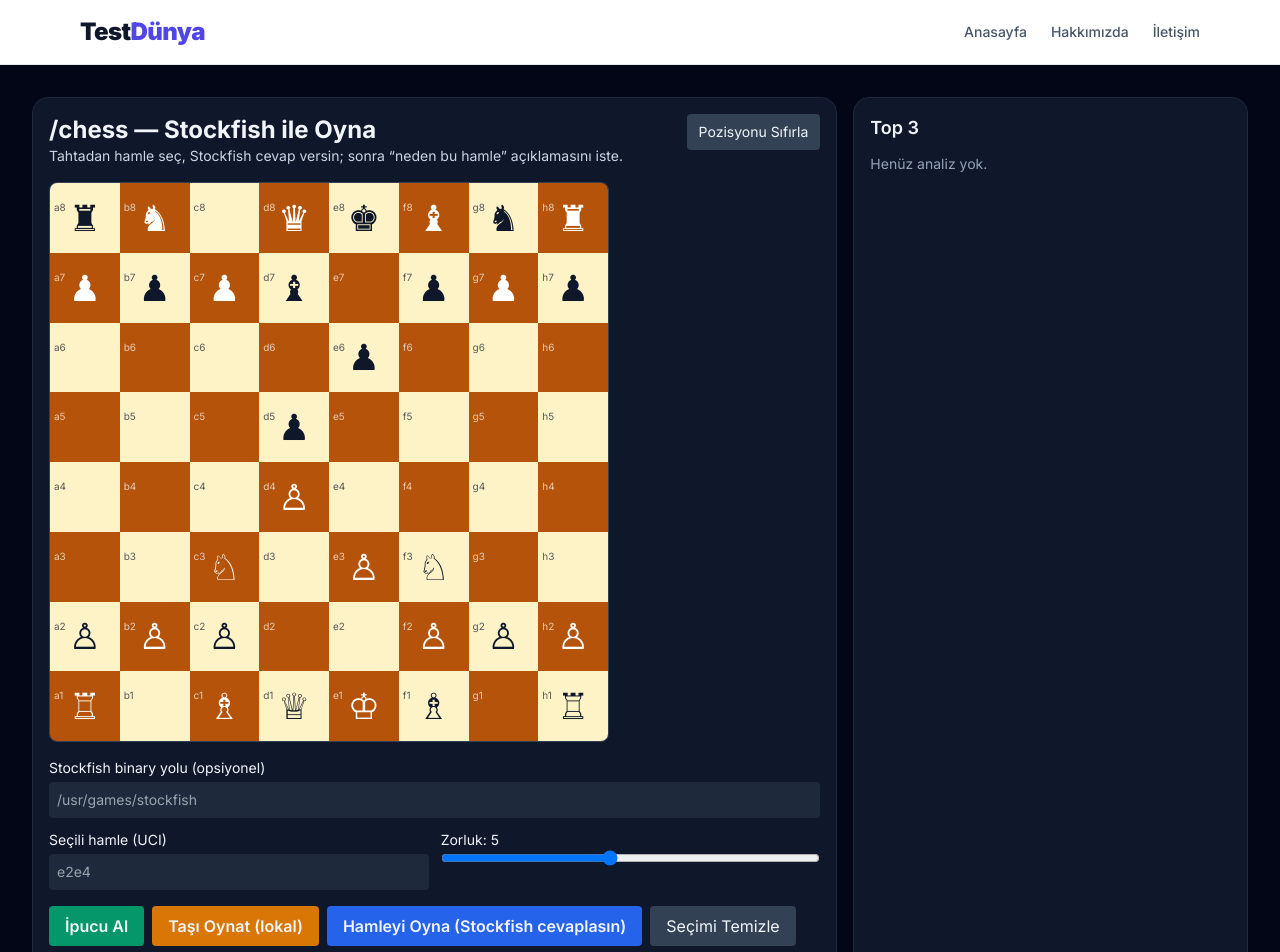
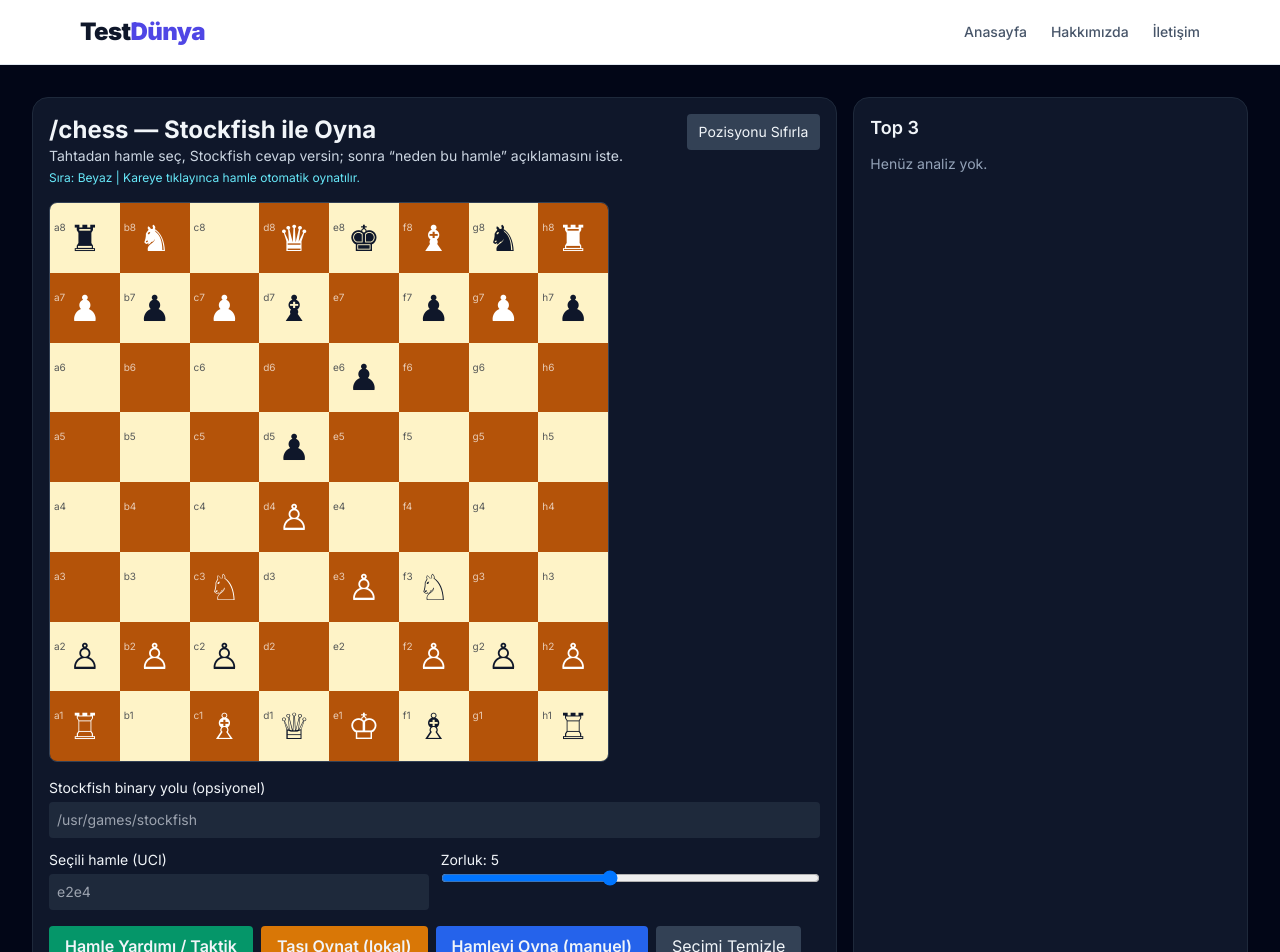
Before and after one commit to kuarkcoin/testdunya, a Next.js app: page /chess in a window 1280 px wide. Shown: the top 952 px of the page. Built offline with nearby package versions, Linux system fonts and the light colour scheme.

Commit message:
Make chess clicks auto-play moves and improve in-game coaching controls

```diff
--- a/components/chess/ChessTutor.tsx
+++ b/components/chess/ChessTutor.tsx
@@ -65,6 +65,7 @@ export default function ChessTutor() {
   const best = top3[0];
 
   const onSquareClick = (square: string) => {
+    if (loading) return;
     setError('');
     setCustomMove('');
 
@@ -94,6 +95,8 @@ export default function ChessTutor() {
     }
 
     setSelectedTo(square);
+    const autoMove = `${selectedFrom}${square}`;
+    void playVsStockfish(autoMove);
   };
 
   const clearSelection = () => {
@@ -130,8 +133,9 @@ export default function ChessTutor() {
     }
   };
 
-  const playVsStockfish = async () => {
-    const move = currentMove;
+  const playVsStockfish = async (forcedMove?: string) => {
+    if (loading) return;
+    const move = (forcedMove || currentMove).trim();
     if (!move || move.length < 4) {
       setError('Önce hamle seçin veya UCI girin (örn: e2e4).');
       return;
@@ -179,6 +183,7 @@ export default function ChessTutor() {
             <div>
               <h1 className="text-2xl font-bold">/chess — Stockfish ile Oyna</h1>
               <p className="text-sm text-slate-300">Tahtadan hamle seç, Stockfish cevap versin; sonra “neden bu hamle” açıklamasını iste.</p>
+              <p className="text-xs text-cyan-300 mt-1">Sıra: {sideToMove === 'w' ? 'Beyaz' : 'Siyah'} | Kareye tıklayınca hamle otomatik oynatılır.</p>
             </div>
             <button onClick={() => setFen(START_FEN)} className="rounded bg-slate-700 px-3 py-2 text-sm">Pozisyonu Sıfırla</button>
           </div>
@@ -220,7 +225,7 @@ export default function ChessTutor() {
           </div>
 
           <div className="flex flex-wrap gap-2">
-            <button disabled={loading} onClick={fetchHint} className="rounded bg-emerald-600 px-4 py-2 font-semibold">İpucu Al</button>
+            <button disabled={loading} onClick={fetchHint} className="rounded bg-emerald-600 px-4 py-2 font-semibold">Hamle Yardımı / Taktik</button>
             <button
               disabled={loading}
               onClick={() => {
@@ -237,7 +242,7 @@ export default function ChessTutor() {
             >
               Taşı Oynat (lokal)
             </button>
-            <button disabled={loading} onClick={playVsStockfish} className="rounded bg-blue-600 px-4 py-2 font-semibold">Hamleyi Oyna (Stockfish cevaplasın)</button>
+            <button disabled={loading} onClick={playVsStockfish} className="rounded bg-blue-600 px-4 py-2 font-semibold">Hamleyi Oyna (manuel)</button>
             <button disabled={loading} onClick={clearSelection} className="rounded bg-slate-700 px-4 py-2">Seçimi Temizle</button>
             <button
               disabled={!playData}
```
